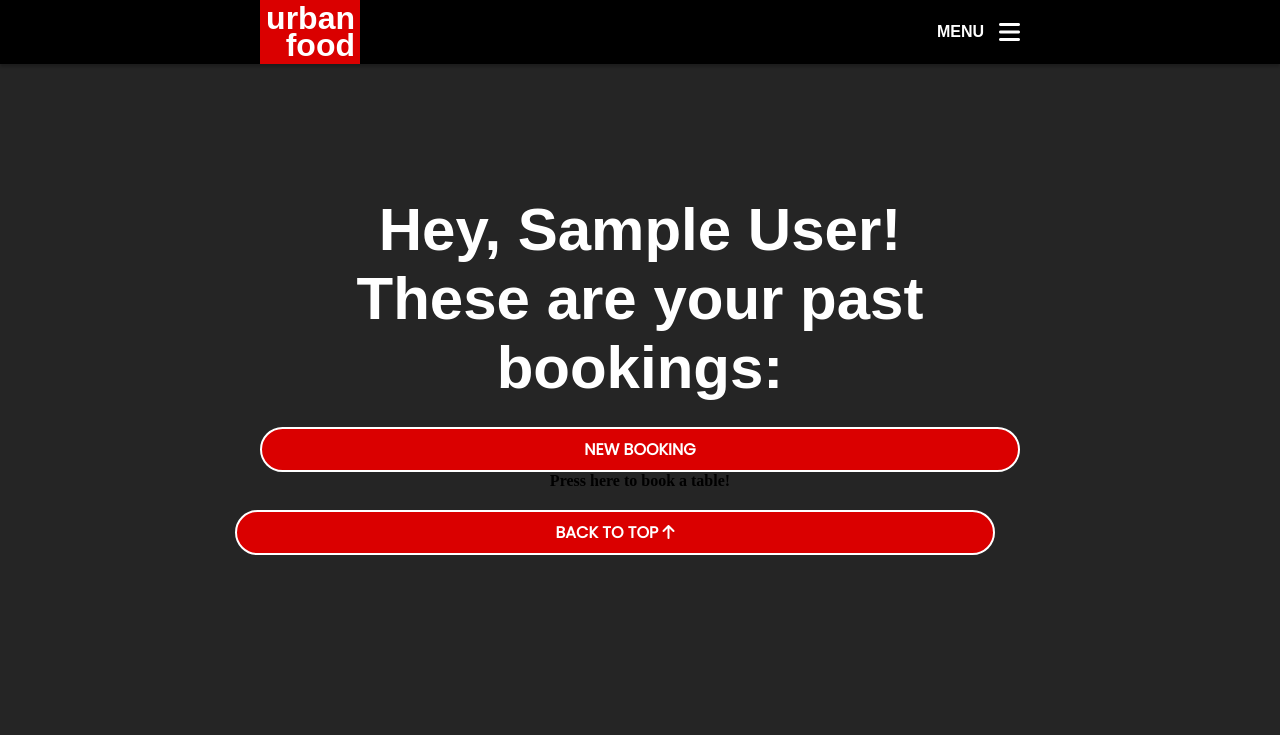
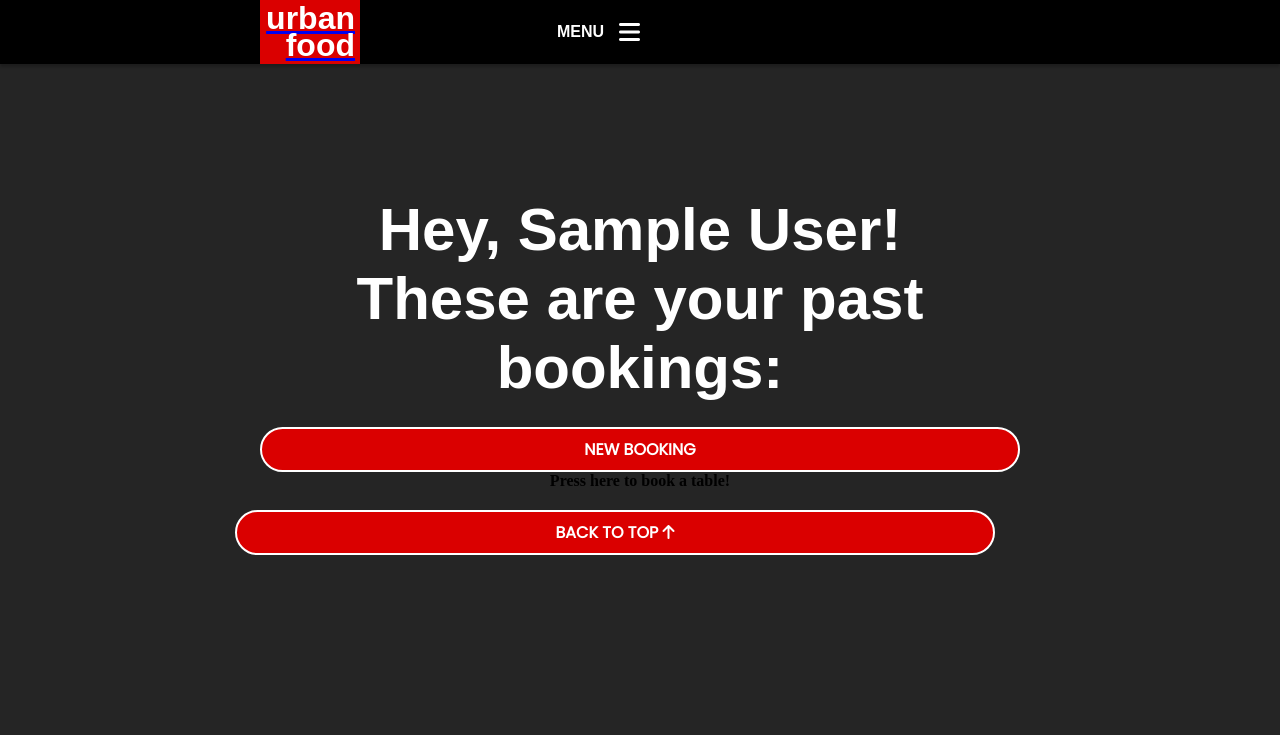
Before and after one commit to RebellionWebdesign/urban-food, a Django app: page /accounts/profile/bookings/ in a window 1280 px wide. Shown: the top 735 px of the page. Run offline with Django 3.2, Linux system fonts and the light colour scheme; the visitor is signed in with stand-in values (Sample User, id 1); data that the repository does not hold is empty; some libraries are stand-ins or nearby versions; some web fonts are replaced.

Commit message:
Fix class names

```diff
--- a/templates/base.html
+++ b/templates/base.html
@@ -25,7 +25,7 @@
         {% comment %} RESPONSIVE HEADER START {% endcomment %}
         <header class="headerbar flex flex-center">
             <nav class="container flex flex-center-y">
-                <div class="column-100 flex flex-center-y flex-between">
+                <div class="column flex flex-center-y flex-between">
                     <a href="{% url 'home' %}" aria-label="the logo sends you back to the homepage">
                         <div class="logo-container flex flex-column flex-end ">
                             <div class="logo-text-wrapper">
```
